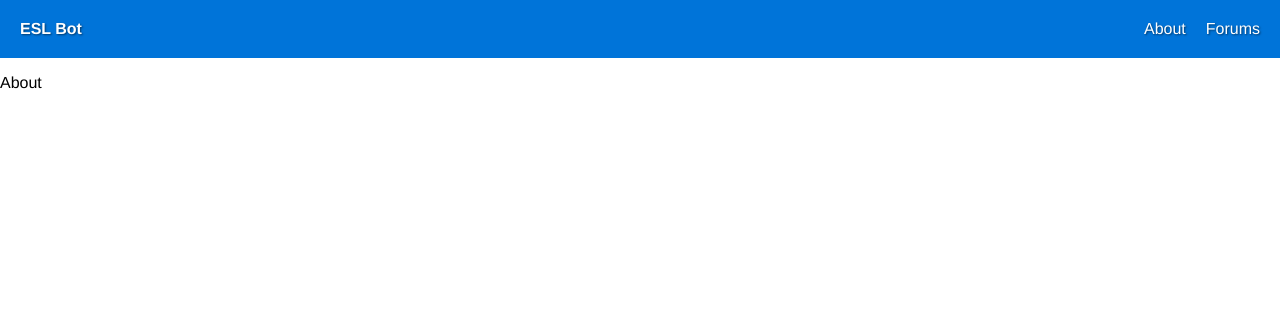
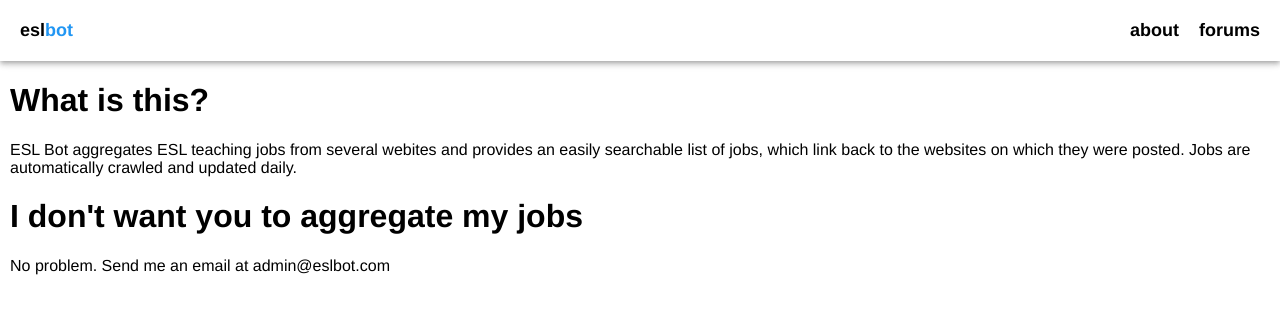
Before and after one commit to weisisheng/jobs-aggregator-ui, a Next.js app: page /about in a window 1280 px wide. Shown: the top 314 px of the page. Built offline with nearby package versions, Linux system fonts and the light colour scheme.

Commit message:
some styling +  sort results by date

```diff
--- a/components/Meta.js
+++ b/components/Meta.js
@@ -10,6 +10,8 @@
         <meta charSet="utf-8" />
         <title>{this.props.title ? this.props.title : 'ESL Bot Aggregator'}</title>
         <link rel="stylesheet" href="https://fonts.googleapis.com/icon?family=Material+Icons" />
+        <link rel="icon" hhref="../favicon.ico" type="image/x-icon"/>
+        <link rel="shortcut icon" href="../favicon.ico" type="image/x-icon"/>
       </Head>
       <style jsx global>{`
         body {
--- a/components/Navbar.js
+++ b/components/Navbar.js
@@ -14,10 +14,10 @@
   },
   navLink: {
     textDecoration: 'none',
-    fontSize: 16,
+    fontSize: 18,
     padding: '10px',
-    color: 'white',
-    textShadow: '1px 1px 2px rgba(0,0,0, 0.5)'
+    color: 'black',
+    fontWeight: 'bold',
   },
   icon: {
     textDecoration: 'none',
@@ -29,30 +29,32 @@
   navBar: {
     flexDirection: 'row',
     padding: 10,
-    background: 'transparent',
-    boxShadow: 'none'
+    backgroundColor: 'white',
+    boxShadow: 'none',
+    color: 'black',
   },
   homeNavBar: {
     flexDirection: 'row',
     padding: 10,
-    background: '#0074D9',
-    boxShadow: 'none'
+    background: 'white',
+    boxShadow: '1px gray',
+    marginBottom: '10px',
+    color: 'black',
   }
 };
 
 const Navbar = (props) => {
-  const { classes } = props;
   return (
     <div style={styles.root}>
       <AppBar style={!props.isHome ? styles.homeNavBar : styles.navBar} position="static">
       <Link href={`/`}>
-          <a style={styles.navLink}><strong>ESL Bot</strong></a>
+          <a style={styles.navLink}><strong><span>esl</span><span style={{'color':'#2196f3'}}>bot</span></strong></a>
         </Link>        <div style={{'flex':'1'}}></div>
         <Link href={`/about`}>
-          <a style={styles.navLink}>About</a>
+          <a style={styles.navLink}>about</a>
         </Link>
         <Link href={`http://forums.eslbot.com`}>
-          <a target="_blank" style={styles.navLink}>Forums</a>
+          <a target="_blank" style={styles.navLink}>forums</a>
         </Link>
       </AppBar>
     </div>
--- a/pages/about.js
+++ b/pages/about.js
@@ -3,9 +3,14 @@
 
 const about = () => (
     <div>
-    <Meta/>
-    <Layout/>
-    <p>About</p>
+        <Meta/>
+        <Layout/>
+        <div  style={{'paddingLeft':'10px'}}>
+            <h1>What is this?</h1>
+            <p>ESL Bot aggregates ESL teaching jobs from several webites and provides an easily searchable list of jobs, which link back to the websites on which they were posted. Jobs are automatically crawled and updated daily.</p>
+            <h1>I don't want you to aggregate my jobs</h1>
+            <p>No problem. Send me an email at admin@eslbot.com</p>
+        </div>
     </div>
 )
 
```
Also changed, not shown: components/JobList.js (+5 -5 lines), components/SearchInput.js (+28 -8 lines), pages/index.js (+27 -2 lines), 1 other file (tests, documents, lock files or other folders).
